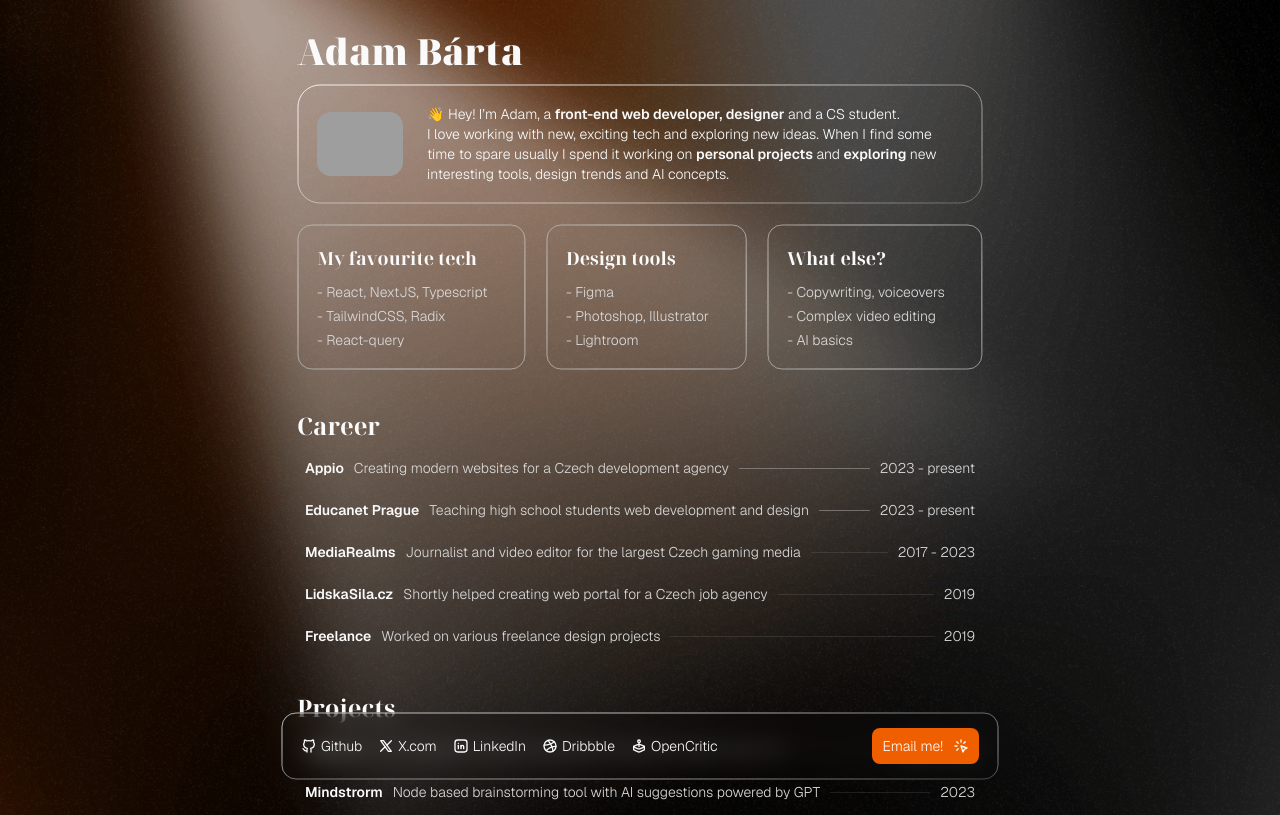
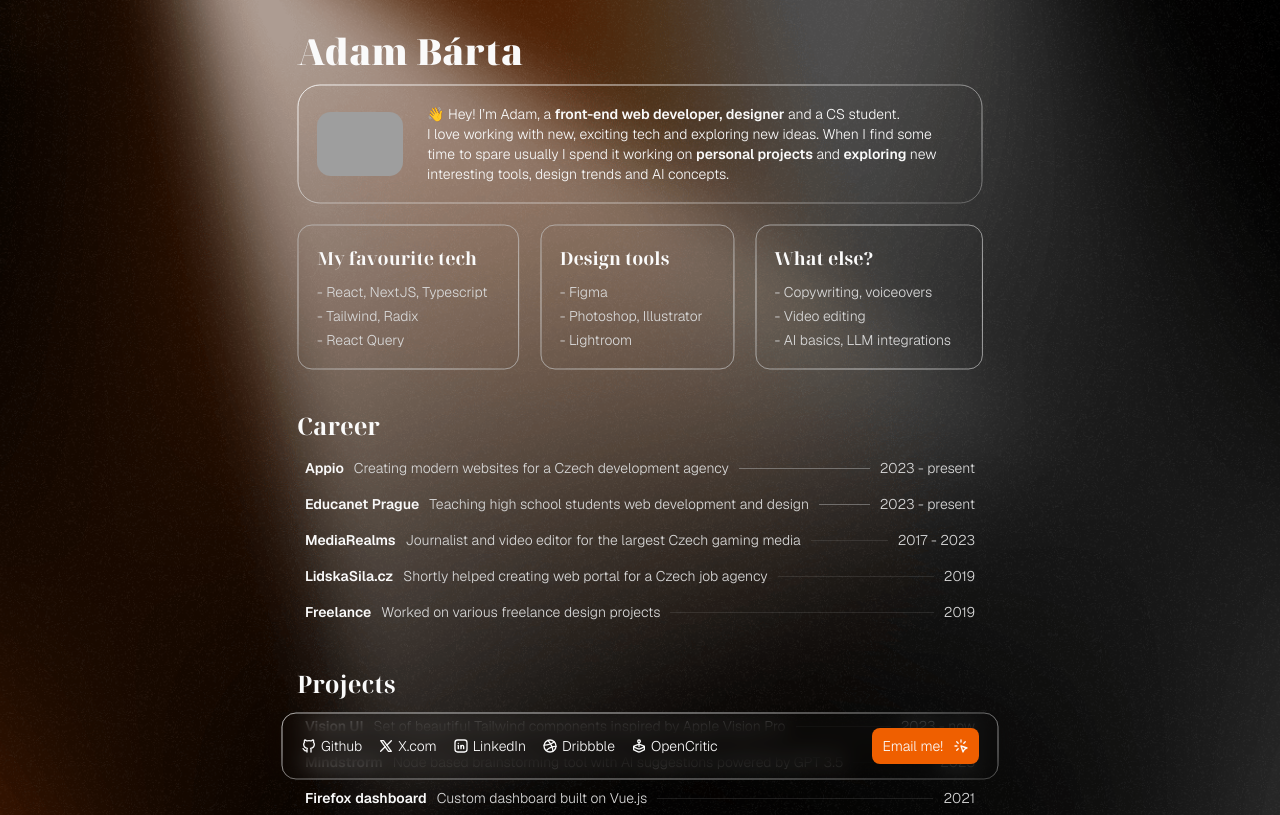
Before and after one commit to PeanutButte7/portfolio-v2, a Next.js app: page / in a window 1280 px wide. Shown: the top 815 px of the page. Built offline with nearby package versions, Linux system fonts and the light colour scheme; grey boxes are pictures that could not be loaded.

Commit message:
adjust texts

```diff
--- a/src/app/data.ts
+++ b/src/app/data.ts
@@ -54,7 +54,7 @@
             "Shortly helped creating web portal for a Czech job agency",
         date: "2019",
         detail: {
-            link: "https://cc.cz/tag/lidskasila-cz/",
+            link: "https://cc.cz/taga/lidskasila-cz/",
             linkLabel: learnMore,
             image: "/images/lidskasila.jpg",
         },
@@ -82,7 +82,7 @@
     {
         title: "Mindstrorm",
         description:
-            "Node based brainstorming tool with AI suggestions powered by GPT",
+            "Node based brainstorming tool with AI suggestions powered by GPT 3.5",
         date: "2023",
     },
     {
--- a/src/components/About.tsx
+++ b/src/components/About.tsx
@@ -7,8 +7,8 @@
             title: "My favourite tech",
             items: [
                 "React, NextJS, Typescript",
-                "TailwindCSS, Radix",
-                "React-query",
+                "Tailwind, Radix",
+                "React Query",
             ],
         },
         {
@@ -19,8 +19,8 @@
             title: "What else?",
             items: [
                 "Copywriting, voiceovers",
-                "Complex video editing",
-                "AI basics",
+                "Video editing",
+                "AI basics, LLM integrations",
             ],
         },
     ];
--- a/src/components/ListSection/ListSection.tsx
+++ b/src/components/ListSection/ListSection.tsx
@@ -1,14 +1,4 @@
-import { twMerge } from "tailwind-merge";
 import { Item } from "@/app/data";
-import { list } from "postcss";
-import {
-    HoverCard,
-    HoverCardContent,
-    HoverCardTrigger,
-} from "@/components/ui/HoverCard";
-import { Anchor } from "@/components/ui/Anchor";
-import { IconClick, IconExternalLink } from "@tabler/icons-react";
-import Image from "next/image";
 import { DesktopCard } from "@/components/ListSection/DesktopCard";
 import { MobileCard } from "@/components/ListSection/MobileCard";
 import { Fragment } from "react";
@@ -22,7 +12,7 @@
     return (
         <div className="flex flex-col gap-2.5">
             <h2 className="text-2xl">{title}</h2>
-            <div className="flex flex-col gap-6 md:gap-2.5">
+            <div className="flex flex-col gap-6 md:gap-1">
                 {items.map((item) => (
                     <Fragment key={item.title}>
                         {/*Desktop*/}
```
